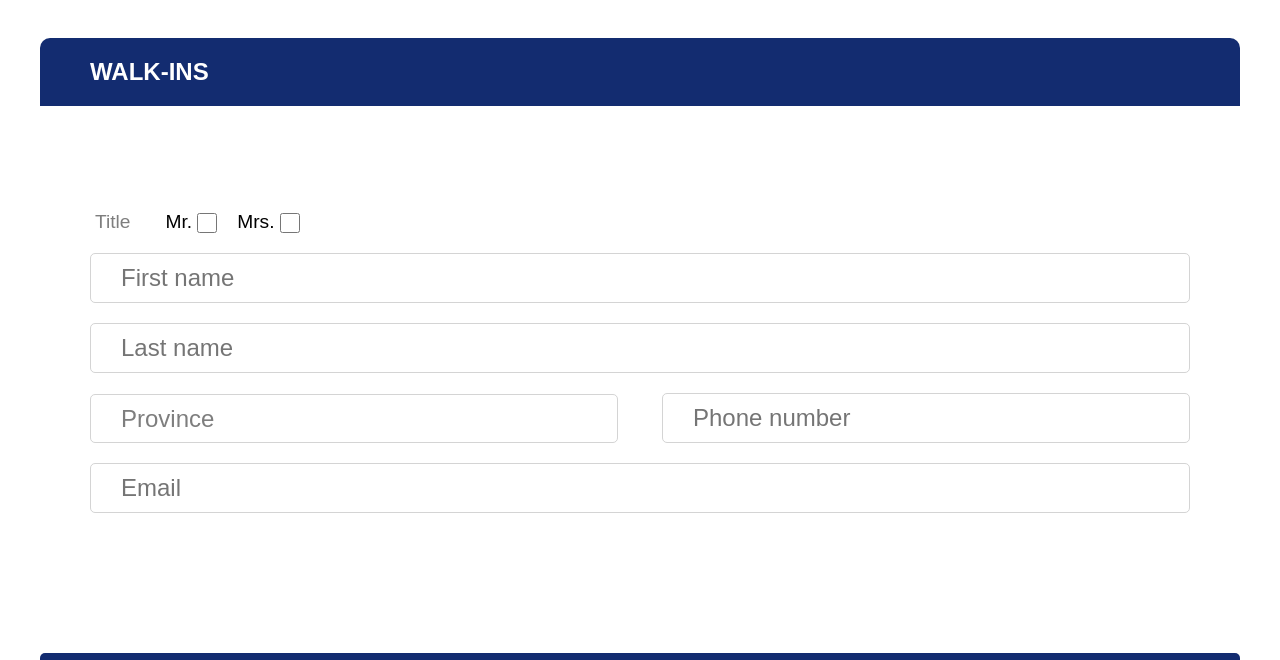
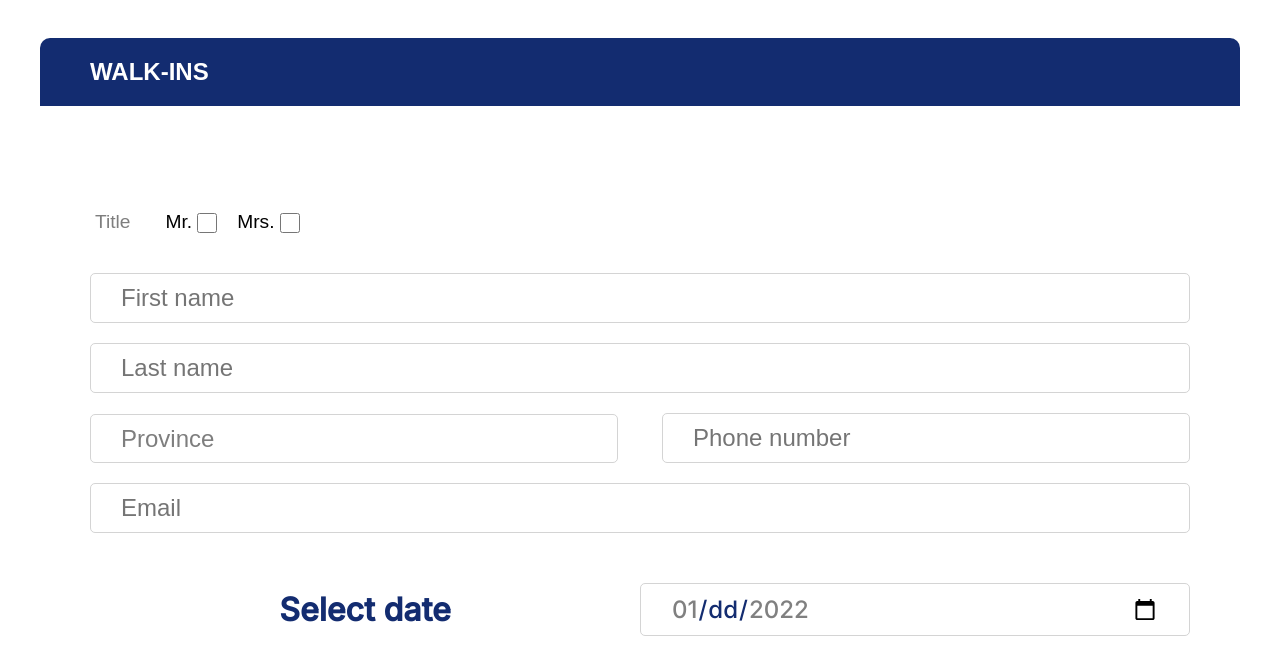
Before and after one commit to AseerUzZaman/ChaumetDashboard, a plain HTML site: page index.html in a window 1280 px wide. Shown: the part 171-831 px from the top of the page. Drawn offline with Linux system fonts and the light colour scheme; a web font is replaced by a local one.

Commit message:
update date styles

```diff
--- a/Sass/main.scss
+++ b/Sass/main.scss
@@ -175,6 +175,7 @@ section.tab-content {
         .title-container {
           display: flex;
           width: 100%;
+          margin-bottom: 20px;
 
           label {
             font-size: 1.2rem;
@@ -227,6 +228,26 @@ section.tab-content {
           &:invalid {
             color: $grey-dark;
           }
+        }
+        p.date-text {
+          margin-top: 30px;
+          width: 50%;
+          text-align: center;
+          font-size: 2rem;
+          font-family: $font-inter;
+          font-weight: 700;
+          color: $primary-main;
+        }
+        input.date {
+          margin-top: 40px;
+          width: 50%;
+          color: $primary-main;
+          font-family: $font-inter;
+          font-weight: 500;
+        }
+
+        .button-container {
+          width: 50%;
         }
       }
     }
--- a/index.html
+++ b/index.html
@@ -201,6 +201,15 @@
         </select>
         <input required type="text" name="phone" placeholder="Phone number" class="phone">
         <input required type="email" name="email" placeholder="Email" class="email">
+
+        <p class="date-text">Select date</p>
+        <input type="date" name="date" class="date" min="2022-01-13" max="2022-01-24">
+
+        <!-- <div class="buttons-container">
+          <button class="discard">Discard</button>
+          <button class="confirm">Confirm</button>
+        </div> -->
+
       </form>
     </div>
   </section>
```
Also changed, not shown: css/main.min.css.
